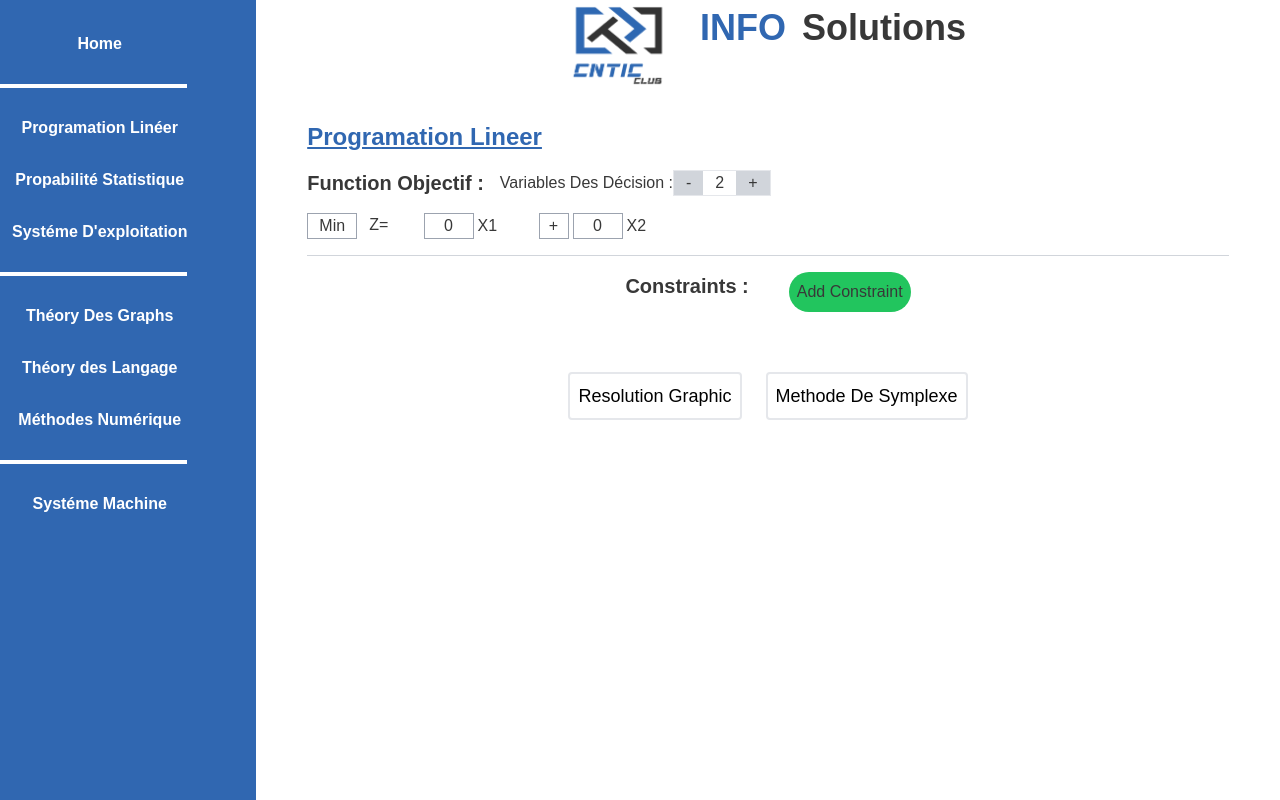
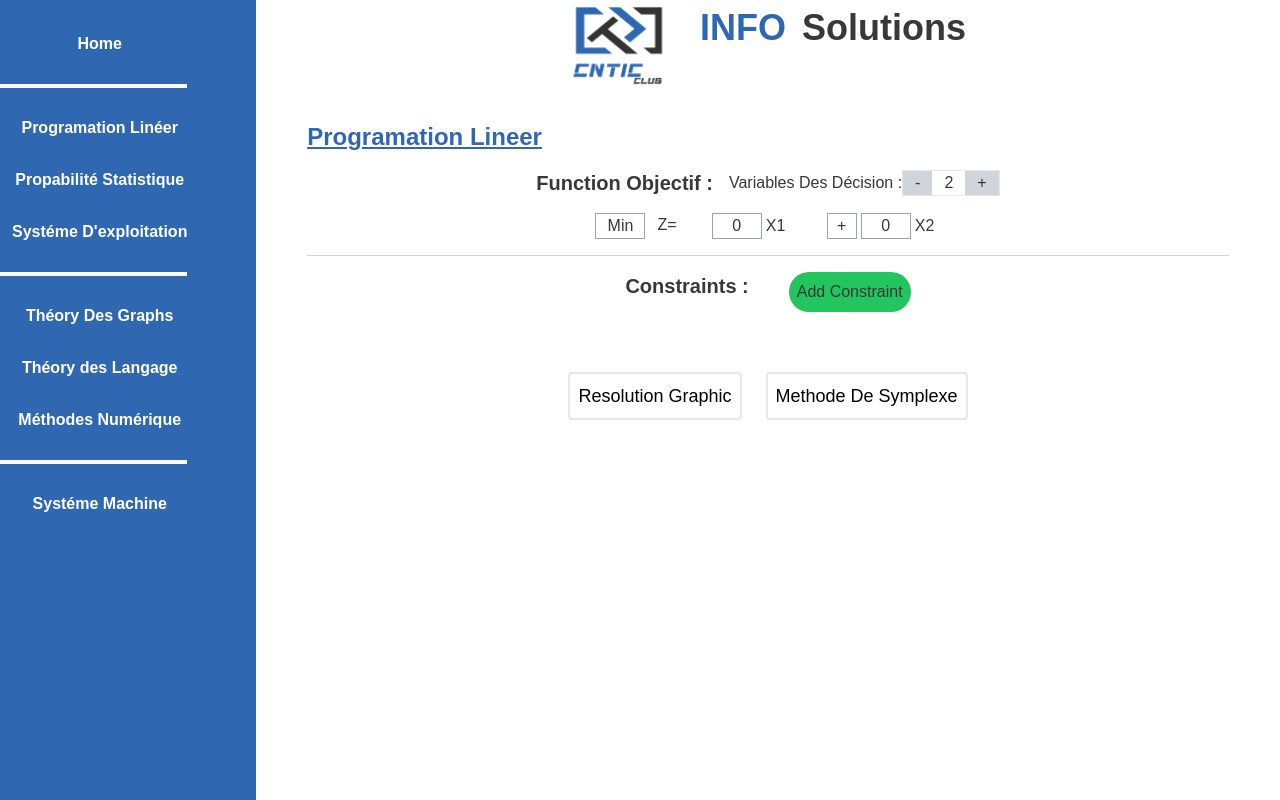
Before and after one commit to imadbenmadi/InfoSolutions, a React (Vite) app: page /PL in a window 1280 px wide. Built offline with nearby package versions, Linux system fonts and the light colour scheme.

Commit message:
fixing Function Objectif UI

```diff
--- a/src/Components/Apps/PL.jsx
+++ b/src/Components/Apps/PL.jsx
@@ -8,7 +8,7 @@
 
     return (
         <div className=" text-Black">
-            <div className="text-Blue font-bold text-2xl underline mb-4">
+            <div className="text-Blue  font-bold text-2xl underline mb-4">
                 Programation Lineer
             </div>
             <PLProvider>
--- a/src/Components/PL Components/Function_Objectif.jsx
+++ b/src/Components/PL Components/Function_Objectif.jsx
@@ -55,7 +55,7 @@
     return (
         <>
             {/* Variables Des Décision */}
-            <div className="flex flex-wrap items-center justify-start gap-4 mb-4">
+            <div className="flex flex-wrap items-center justify-center gap-4 mb-4">
                 <div className="text-xl font-semibold ">
                     Function Objectif :
                 </div>
@@ -73,7 +73,7 @@
                 </div>
             </div>
             {/* Function Objectif */}
-            <div className="md:flex">
+            <div className="md:flex md:justify-center">
                 <div className="flex  gap-3 ">
                     {/* Min/Max */}
 
```
